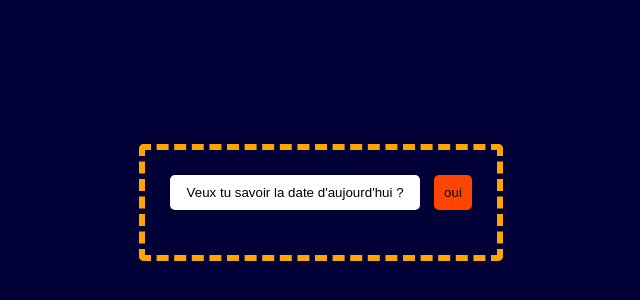
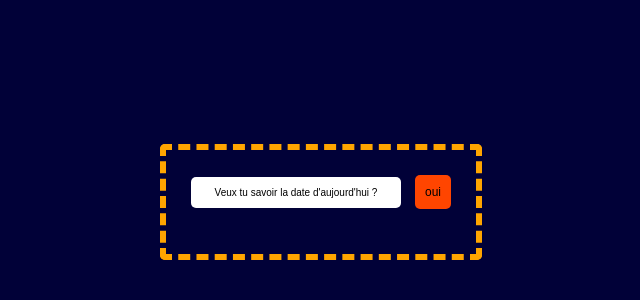
Before and after one commit to Naby-04/javascript-date, a plain HTML site: page index.html in a window 1280 px wide. Shown: the part 194-494 px from the top of the page, without its empty margins (319-959 px from the left). Drawn offline with Linux system fonts and the light colour scheme.

Commit message:
resizing

```diff
--- a/style.css
+++ b/style.css
@@ -14,12 +14,10 @@ body {
   border: 6px dashed orange;
   border-radius: 5px;
   padding: 25px;
-  min-width: 260px;
+  min-width: 220px;
 }
 /* box edit */
 .box {
-  /* background: #000; */
-  /* padding: 30px; */
   margin-bottom: 20px;
 }
 /* gestion des inputs */
@@ -27,11 +25,12 @@ input {
   background: rgb(255, 255, 255);
   color: #000;
   padding: 10px;
-  width: 230px;
+  width: 190px;
   text-align: center;
   border-radius: 5px;
   outline: none;
   border: none;
+  font-size: 10px;
 }
 /* button edit */
 button {
@@ -41,6 +40,7 @@ button {
   background-color: orangered;
   color: #000;
   margin-left: 10px;
+  font-size: 12px;
 }
 button:hover {
   box-shadow: 0px 0px 5px 5px orange;
@@ -53,7 +53,7 @@ button:hover {
   color: #000;
   display: flex;
   display: none;
-  width: 260px;
+  width: 92%;
   animation: affichage 0.4s forwards;
 }
 
@@ -71,8 +71,9 @@ button:hover {
 }
 .answer-block {
   display: flex;
+  font-size: 12px;
 }
 #date {
   font-weight: 900;
-  background: #fff;
+  /* background: #fff; */
 }
```
